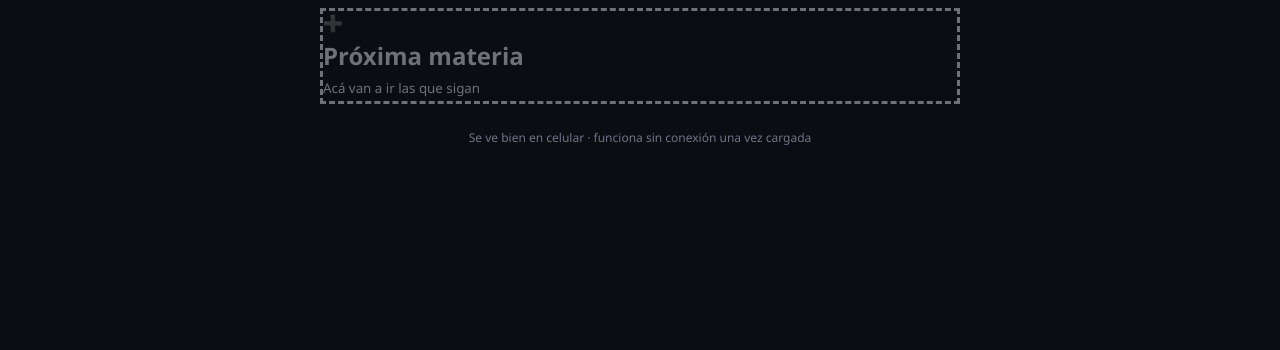
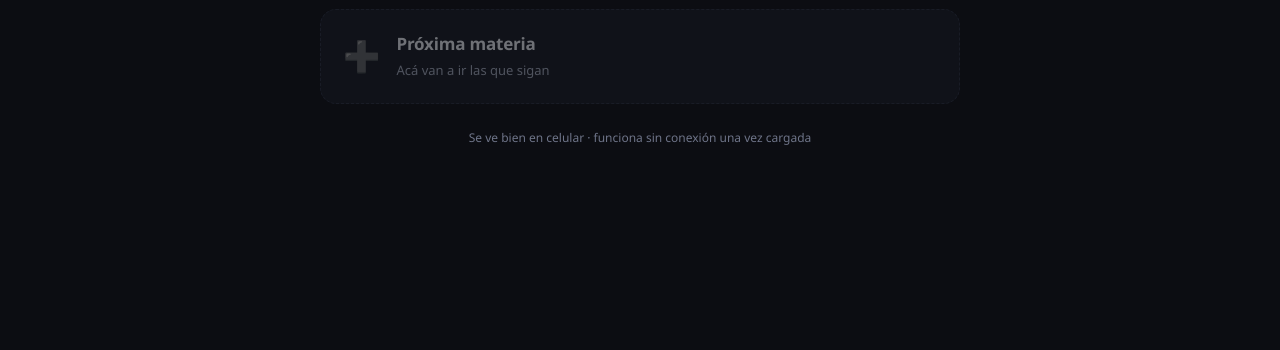
Before and after one commit to MaiineV/estudio-uade-diseno, a plain HTML site: page index.html in a window 1280 px wide. Shown: the part 450-800 px from the top of the page. Drawn offline with Linux system fonts and the light colour scheme.

Commit message:
Arreglar layout de la tarjeta 'Próxima materia' en el índice
Los selectores apuntaban a a.card, así que el div.card no tomaba el flex.

```diff
--- a/index.html
+++ b/index.html
@@ -22,18 +22,18 @@
   h1 span{display:block;font-size:12px;font-weight:600;color:#6e7488;
     text-transform:uppercase;letter-spacing:1.2px}
   p.sub{color:#a3a9bd;font-size:14.5px;margin:14px 0 26px}
-  a.card{display:flex;align-items:center;gap:16px;text-decoration:none;color:inherit;
+  .card{display:flex;align-items:center;gap:16px;text-decoration:none;color:inherit;
     background:#171a24;border:1px solid #2a2f40;border-radius:16px;padding:20px 22px;
     margin-bottom:12px;transition:.18s}
-  a.card:hover{border-color:#7c5cff;transform:translateY(-3px);box-shadow:0 12px 32px rgba(0,0,0,.45)}
-  a.card .ic{font-size:30px;flex-shrink:0}
-  a.card h2{font-size:17px;font-weight:700;letter-spacing:-.2px}
-  a.card small{color:#a3a9bd;font-size:13px;font-weight:400}
-  a.card .go{margin-left:auto;color:#7c5cff;font-size:20px}
+  .card:hover{border-color:#7c5cff;transform:translateY(-3px);box-shadow:0 12px 32px rgba(0,0,0,.45)}
+  .card .ic{font-size:30px;flex-shrink:0}
+  .card h2{font-size:17px;font-weight:700;letter-spacing:-.2px}
+  .card small{color:#a3a9bd;font-size:13px;font-weight:400}
+  .card .go{margin-left:auto;color:#7c5cff;font-size:20px}
   .soon{opacity:.45;border-style:dashed;cursor:default}
   .soon:hover{transform:none;border-color:#2a2f40;box-shadow:none}
   footer{margin-top:24px;font-size:12px;color:#6e7488;text-align:center}
-  @media(max-width:520px){h1{font-size:22px}a.card{padding:17px 18px;gap:13px}}
+  @media(max-width:520px){h1{font-size:22px}.card{padding:17px 18px;gap:13px}}
 </style>
 </head>
 <body>
```
